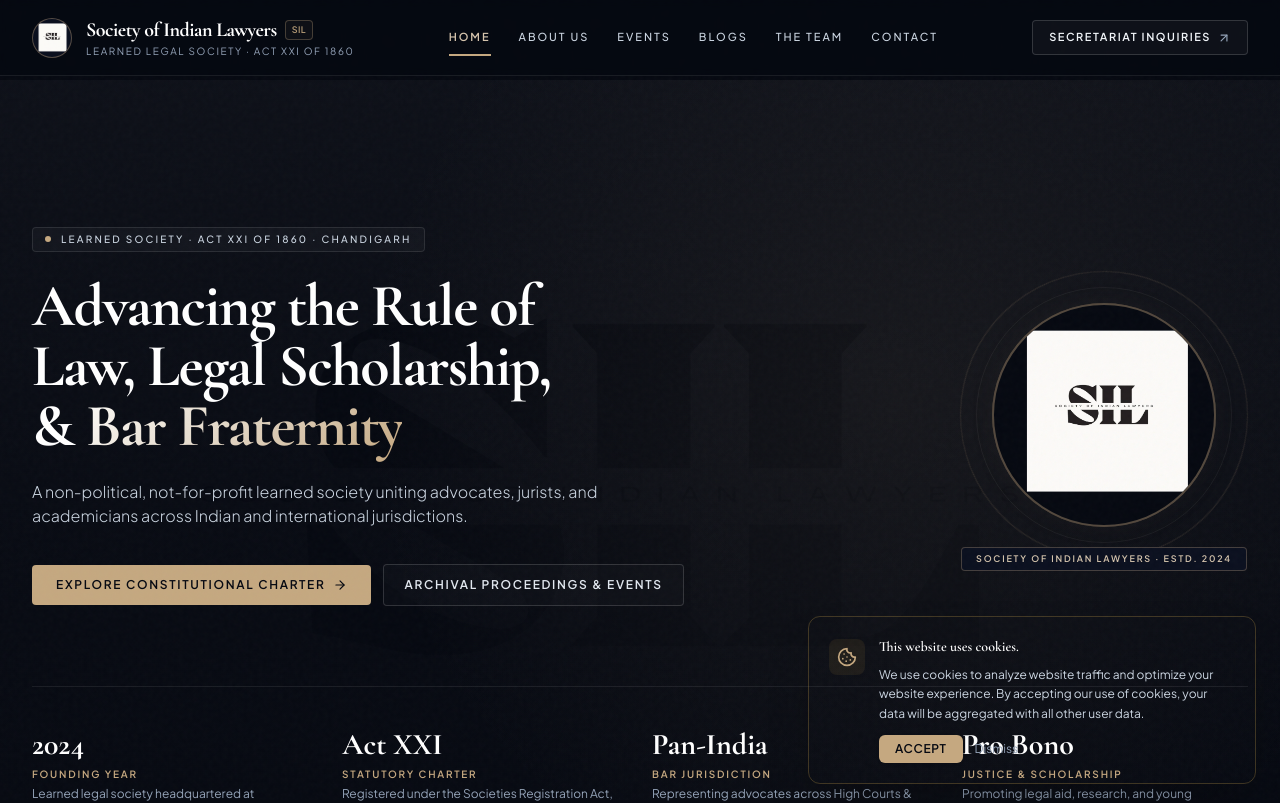
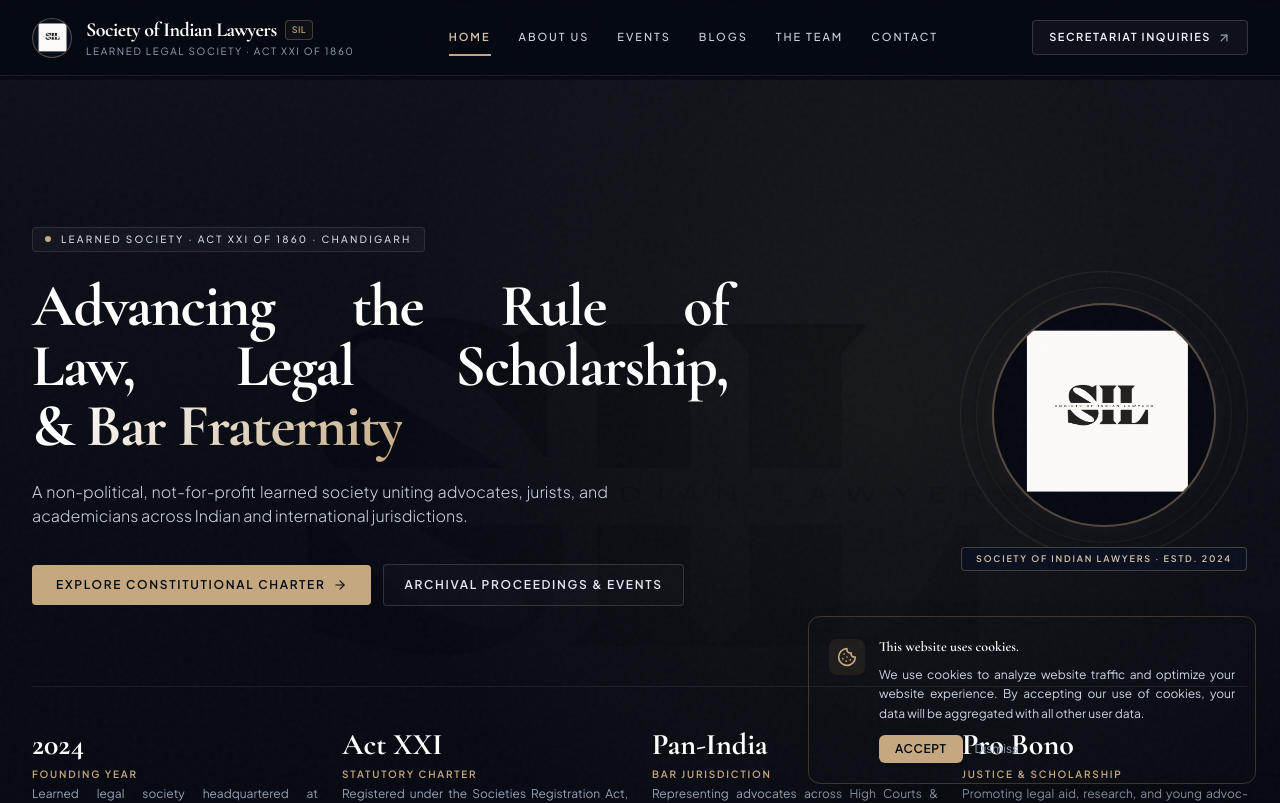
Before and after one commit to rakshiths8460-jpg/soilawyers, a Next.js app: page / in a window 1280 px wide. Shown: the top 803 px of the page. Built offline with nearby package versions, Linux system fonts and the light colour scheme.

Commit message:
style: set entire website text to justify instead of left aligned

```diff
--- a/app/events/ibc-turns-10/page.tsx
+++ b/app/events/ibc-turns-10/page.tsx
@@ -676,7 +676,7 @@
         </div>
 
         {/* Conveners & Correspondence Box (Page 6 of Brochure) */}
-        <div className="grid grid-cols-1 md:grid-cols-2 gap-6 p-8 rounded-2xl bg-[#081711] border border-[#c5a880]/30 text-center md:text-left">
+        <div className="grid grid-cols-1 md:grid-cols-2 gap-6 p-8 rounded-2xl bg-[#081711] border border-[#c5a880]/30 text-center md:text-justify">
           <div className="space-y-1">
             <span className="text-[10px] uppercase tracking-[0.25em] text-[#c5a880] font-semibold block">CONVENERS</span>
             <p className="font-serif text-lg font-bold text-white">SUVIR SIDHU · KOMAL ABROL</p>
--- a/app/globals.css
+++ b/app/globals.css
@@ -16,6 +16,27 @@
   text-rendering: optimizeLegibility;
   -webkit-font-smoothing: antialiased;
   -moz-osx-font-smoothing: grayscale;
+  text-align: justify;
+  text-justify: inter-word;
+}
+
+/* Global Text Justification across all textual blocks */
+p,
+article,
+blockquote,
+dd,
+li,
+.prose {
+  text-align: justify;
+  text-justify: inter-word;
+  hyphens: auto;
+}
+
+/* Form controls retain functional input alignment */
+input,
+textarea,
+select {
+  text-align: left;
 }
 
 ::selection {
--- a/app/page.tsx
+++ b/app/page.tsx
@@ -41,7 +41,7 @@
               initial={{ opacity: 0, y: 20 }}
               animate={{ opacity: 1, y: 0 }}
               transition={{ duration: 0.7, ease: [0.16, 1, 0.3, 1] }}
-              className="lg:col-span-7 space-y-6 text-left"
+              className="lg:col-span-7 space-y-6 text-justify"
             >
               {/* Eyebrow Label */}
               <div className="inline-flex items-center space-x-2.5 px-3 py-1 rounded bg-white/[0.03] border border-white/10 text-[10px] font-sans uppercase tracking-[0.22em] font-medium text-slate-300">
```
